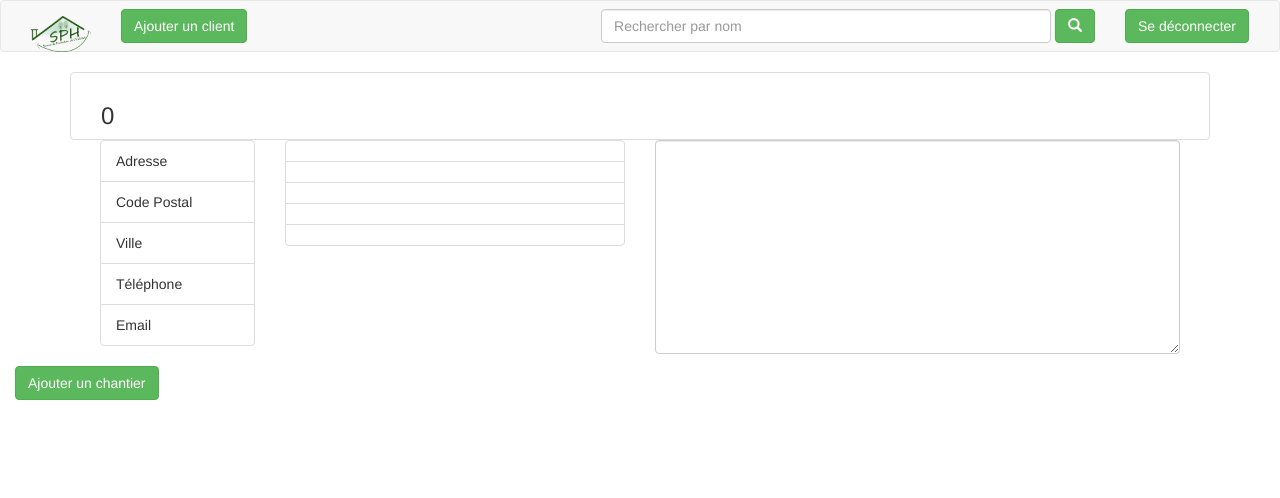
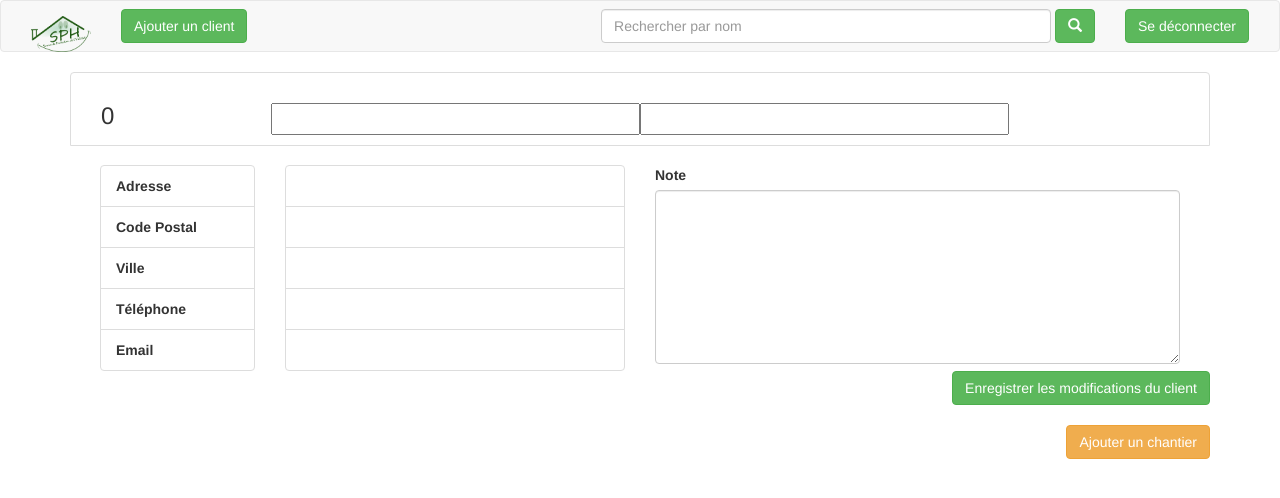
Before and after one commit to Jeanet11/SPH, a PHP site: page /index.php?p=fiche_client in a window 1280 px wide. Shown: the top 498 px of the page. Run offline with PHP 8.4, Linux system fonts and the light colour scheme; tables that the repository leaves empty hold one stand-in row (values such as "Sample post"); data that the repository does not hold is empty; some libraries are stand-ins or nearby versions.

Commit message:
finalisation de la page fiche client

```diff
--- /dev/null
+++ b/assets/css/fiche_client.css
@@ -0,0 +1,4 @@
+a, a:hover, a:focus {
+    color: black;
+    text-decoration: none;
+}
--- a/assets/templates/default.php
+++ b/assets/templates/default.php
@@ -10,6 +10,7 @@
     <link rel="stylesheet" href="node_modules/bootstrap/dist/css/bootstrap.css">
     <link rel="stylesheet" href="assets/css/header.css">
     <link rel="stylesheet" href="assets/css/connexion.css">
+    <link rel="stylesheet" href="assets/css/fiche_client.css">
     <title>SPH</title>
 
 </head>
--- a/pages/fiche_client.php
+++ b/pages/fiche_client.php
@@ -1,4 +1,5 @@
 <?php
+//-------------------DEBUT TRAITEMENT POUR AFFICHAGE INFO CLIENT ET CHANTIER-------------------
 //recupération de l'id client
 $id = htmlspecialchars((int)$_GET["id"]);
 
@@ -17,18 +18,17 @@ catch (Exception $e)
     die('Erreur : ' . $e->getMessage());
 };
 
-//requete sql pour récupéré les info chantier
-$sql_info_chantier;
+//requete sql pour récupéré les infos chantier
+$sql_info_chantier = sprintf("SELECT tra_oid, tra_titre, tra_date_debut  FROM tra_travaux WHERE cli_oid = %d ORDER BY tra_date_debut DESC", $id);
 //execute la requete sql du chantier
-// try
-// {
-//     $result_info_chantier = $bdd->query($sql_info_chantier)->fetch();
-// }
-// catch (Exception $e)
-// {
-//     die('Erreur : ' . $e->getMessage());
-// };
-
+try
+{
+    $result_info_chantier = $bdd->query($sql_info_chantier)->fetchAll();
+}
+catch (Exception $e)
+{
+    die('Erreur : ' . $e->getMessage());
+};
 
 //définition des varialble récupéré via la requete SQL
 $nom = $result_info_client["cli_nom"];
@@ -40,45 +40,89 @@ $ville = $result_info_client["cli_ville"];
 $tel = $result_info_client["cli_tel"];
 $email = $result_info_client["cli_email"];
 $note = $result_info_client["cli_commentaire"];
+//-------------------FIN AFFICHAGE-------------------
+//-------------------DEBUT TRAITEMENT FORM POUR UPDATE CLIENT-------------------
+if(!empty($_POST)){
+    //définition des varialble récupéré via POST
+    $nom_update = htmlspecialchars($_POST["nom"]);
+    $prenom_update = htmlspecialchars($_POST["prenom"]);
+    $adresse_update = htmlspecialchars($_POST["adresse"]);
+    $cp_update = htmlspecialchars($_POST["cp"]);
+    $ville_update = htmlspecialchars($_POST["ville"]);
+    $tel_update = htmlspecialchars($_POST["tel"]);
+    $email_update = htmlspecialchars($_POST["email"]);
+    $note_update = htmlspecialchars($_POST["note"]);
+    //requete sql pour mettre à jour les infos client
+    $sql_update_client = sprintf("UPDATE `SPH`.`cli_client` SET `cli_nom`='%s', `cli_prenom`='%s',
+    `cli_email`='%s', `cli_adresse`='%s', `cli_cp`='%s', `cli_ville`='%s', `cli_tel`='%s',
+    `cli_commentaire`='%s' WHERE `cli_oid`= %d",
+    $nom_update, $prenom_update, $email_update, $adresse_update, $cp_update, $ville_update, $tel_update, $note_update, $id );
+    //execute la requete sql de l'update client
+    try
+    {
+        $bdd->exec($sql_update_client);
+    }
+    catch (Exception $e)
+    {
+        die('Erreur : ' . $e->getMessage());
+    };
+    $_SESSION["info_client"] = "Les informations sont mises à jour";
+    header("Location: ?p=fiche_client&id=".$id);
+};
 ?>
 <!-- HTML -->
 <div class="container">
-    <section class="col-xs-12">
-        <div class="row list-group-item ">
-            <h3><span class="col-xs-2"><?= $id ?></span>
-            <span class="col-xs-8 text-center"><?= $nom." ".$prenom ?></span>
-            <span class="col-xs-2 text-right"><?= $provenance ?></span></h3>
+    <form action="" method="post">
+        <section class="col-xs-12">
+            <div class="row list-group-item ">
+                <h3><span class="col-sm-2 hidden-xs"><?= $id ?></span>
+                <span class="col-xs-12 text-center visible-xs"><?= $id." ".$provenance ?></span>
+                <input name="nom" class="col-sm-4 col-xs-12 text-center" value="<?= $nom ?>">
+                <input name="prenom" class="col-sm-4 col-xs-12 text-center" value="<?=$prenom ?>">
+                <span class="col-xs-2 text-right hidden-xs"><?= $provenance ?></span></h3>
+
+            </div>
+            <br />
+        </section>
+        <section class="col-xs-12">
+            <div class="col-sm-2 hidden-xs">
+                    <label for="adresse" class="list-group-item">Adresse</label>
+                    <label for="cp" class="list-group-item">Code Postal</label>
+                    <label for="ville" class="list-group-item">Ville</label>
+                    <label for="tel" class="list-group-item">Téléphone</label>
+                    <label for="mail" class="list-group-item">Email</label>
+            </div>
+            <div class="col-sm-4 col-xs-12">
+                    <input id="adresse" name="adresse" class="list-group-item col-xs-12" value="<?= $adresse ?>">
+                    <input id="cp" name="cp" class="list-group-item col-xs-12" value="<?= $cp ?>">
+                    <input id="ville" name="ville" class="list-group-item col-xs-12" value="<?= $ville ?>">
+                    <input id="tel" name="tel" class="list-group-item col-xs-12" value="<?= $tel ?>">
+                    <input id="email" name="email" class="list-group-item col-xs-12" value="<?= $email ?>">
+            </div>
+            <div class="col-sm-6 col-xs-12">
+                <label for="note">Note</label>
+                <textarea name="note" id="note" class="form-control"  rows="8"><?= $note ?></textarea>
+            </div>
+        </section>
+        <div class="text-center visible-xs">
+            <input class="btn btn-success" type="submit" value="Enregistrer les modifications du client"><br /><br />
+            <a href="#"><button class="btn btn-warning">Ajouter un chantier</button></a>
         </div>
-    </section>
-    <section class="col-sm-12">
-        <div class="col-sm-2 hidden-xs">
-            <ul class="list-group">
-                <li class="list-group-item">Adresse</li>
-                <li class="list-group-item">Code Postal</li>
-                <li class="list-group-item">Ville</li>
-                <li class="list-group-item">Téléphone</li>
-                <li class="list-group-item">Email</li>
-            </ul>
+        <section class="col-sm-offset-2 col-sm-6 col-xs-12">
+            <?php
+            foreach ($result_info_chantier as $value) {
+                echo
+                    '<a href="?p=fiche_chantier&id='.$value["tra_oid"].'"><ul class="list-inline">
+                        <li class="list-group-item col-xs-2">'.$value["tra_oid"].'</li>
+                        <li class="list-group-item col-xs-6">'.$value["tra_titre"].'</li>
+                        <li class="list-group-item col-xs-4">'.$value["tra_date_debut"].'</li>
+                    </ul></a>';
+            }
+            ?>
+        </section>
+        <div class="text-right hidden-xs">
+            <input class="btn btn-success" type="submit" value="Enregistrer les modifications du client"><br /><br />
+            <a href="#"><button class="btn btn-warning">Ajouter un chantier</button></a>
         </div>
-        <div class="col-sm-4 col-xs-12">
-            <ul class="list-group">
-                <li class="list-group-item"><?= $adresse ?></li>
-                <li class="list-group-item"><?= $cp ?></li>
-                <li class="list-group-item"><?= $ville ?></li>
-                <li class="list-group-item"><?= $tel ?></li>
-                <li class="list-group-item"><?= $email ?></li>
-            </ul>
-        </div>
-        <div class="col-sm-6 col-xs-12">
-            <textarea name="note" id="note" class="form-control"  rows="10"><?= $note ?></textarea>
-        </div>
-    </section>
+    </form>
 </div>
-
-
-
-
-
-<div class="col-sm-12">
-        <a href="#"><button class="btn btn-success">Ajouter un chantier</button></a>
-    </div>
```
